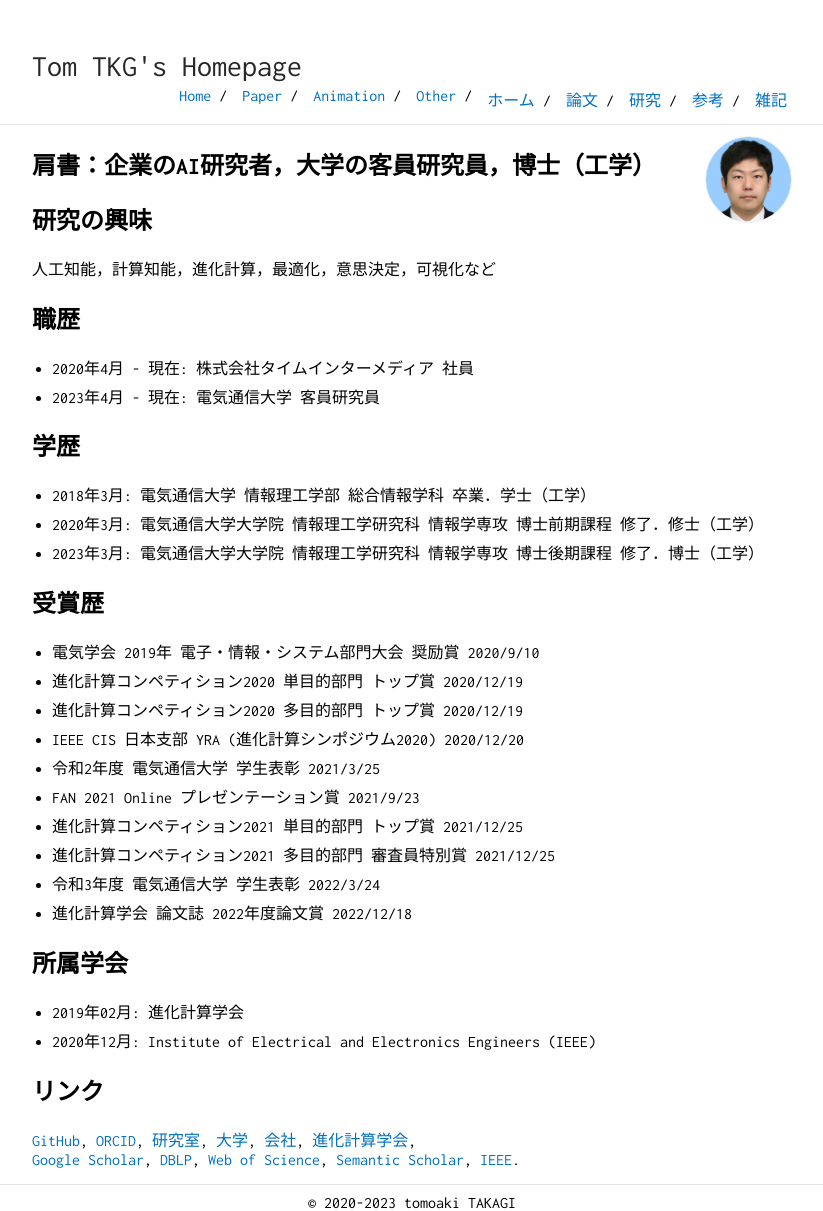
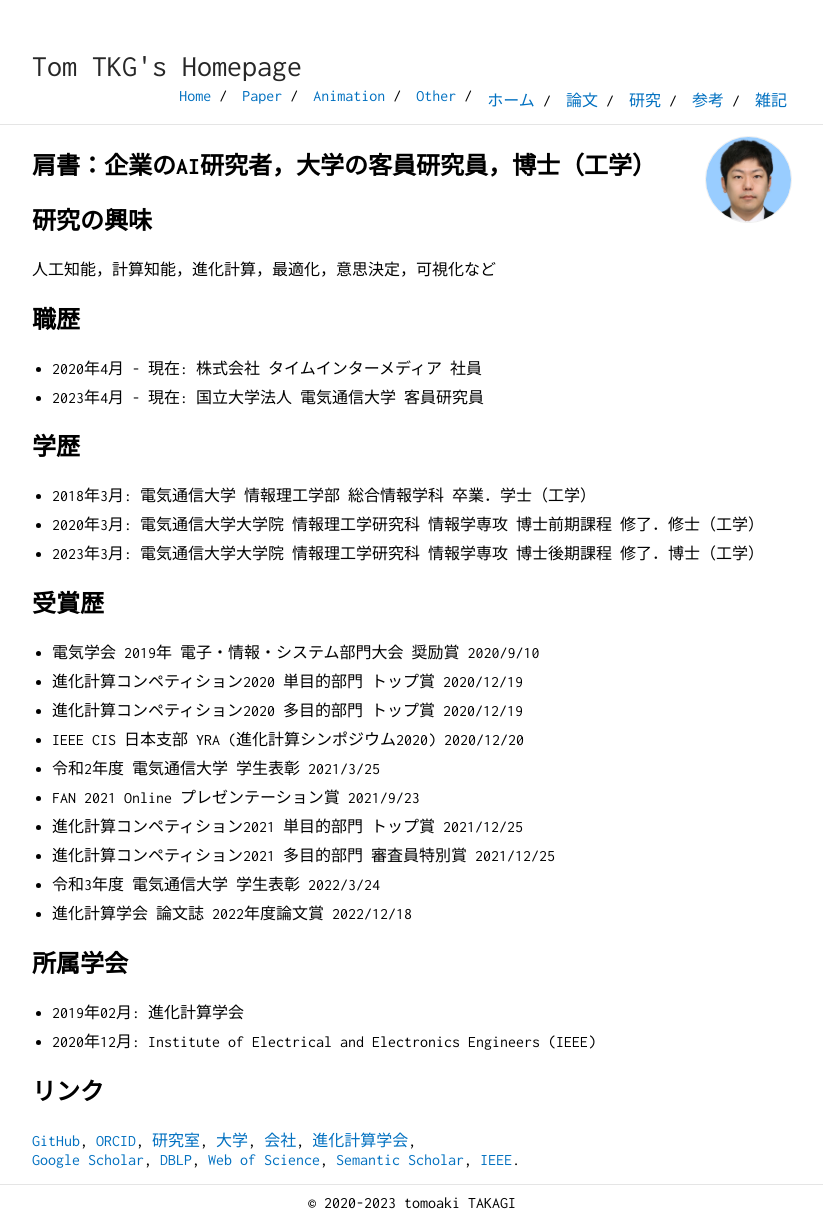
Before and after one commit to tomtkg/tomtkg.github.io, a Jekyll site: the page built from indexJP.md, in a window 1280 px wide. Shown: the whole page, without its empty margins (228-1051 px from the left). Built offline with Jekyll 4.4.1, drawn with Linux system fonts in a browser that asks for light colours.

Commit message:
Update indexJP.md

```diff
--- a/indexJP.md
+++ b/indexJP.md
@@ -11,8 +11,8 @@ title: Tom TKG's Homepage
 人工知能，計算知能，進化計算，最適化，意思決定，可視化など
 
 ## 職歴
-* 2020年4月 - 現在: 株式会社タイムインターメディア 社員
-* 2023年4月 - 現在: 電気通信大学 客員研究員
+* 2020年4月 - 現在: 株式会社 タイムインターメディア 社員
+* 2023年4月 - 現在: 国立大学法人 電気通信大学 客員研究員
 
 ## 学歴
 * 2018年3月: 電気通信大学 情報理工学部 総合情報学科 卒業．学士（工学）
```
